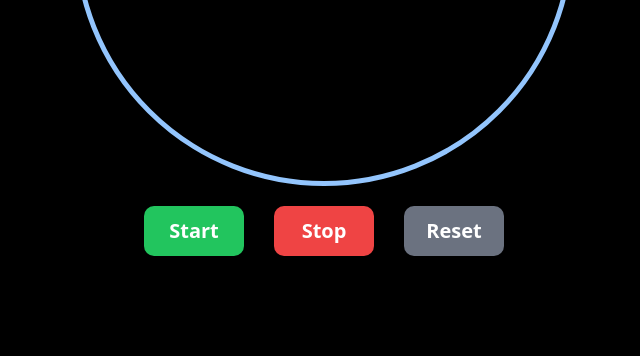
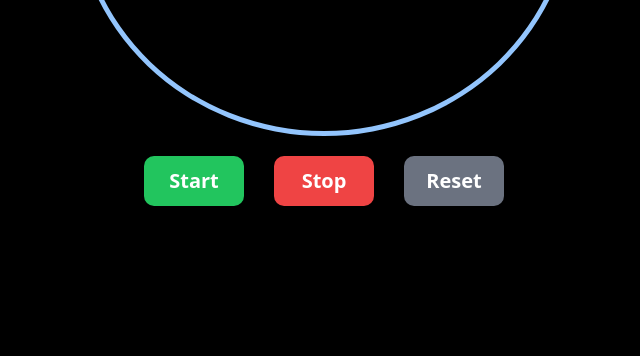
Before and after one commit to ShahabuddinAhmed123/Stopwatch, a website: page index.html in a window 1280 px wide. Shown: the part 524-880 px from the top of the page, without its empty margins (316-956 px from the left). After the commit the page ends 800 px from the top, so only its background shows below. Drawn offline with nearby package versions, Linux system fonts and the light colour scheme; a web font is replaced by a local one.

Commit message:
stopwatch

```diff
--- a/index.html
+++ b/index.html
@@ -9,7 +9,7 @@
     <link href="https://fonts.googleapis.com/css2?family=Chokokutai&display=swap" rel="stylesheet">
     <link href="https://fonts.googleapis.com/css2?family=Courier+Prime:ital,wght@0,400;0,700;1,400;1,700&display=swap" rel="stylesheet">
 </head>
-<body class="h-[100%] w-[100%] bg-black flex flex-col items-center px-[20px] gap-[20px] py-[100px]">
+<body class="h-[100vh] w-[100%] bg-black flex flex-col items-center px-[20px] gap-[20px] py-[70px]">
     <h1 class="text-[60px] text-gray-200 max-[600px]:text-[40px]">Stop watch</h1>
     <div id="timer" class="w-[500px] h-[500px] bg-black border-[5px] relative border-blue-300 p-[20px] rounded-[50%] flex flex-col items-center justify-around mx-auto gap-[50px] max-[540px]:w-[100%] max-[540px]:h-auto max-[540px]:py-[80px] max-[540px]:rounded-[20px] max-[540px]:px-[10px]">
         <div class="ball bg-white absolute w-[20px] h-[20px] rounded-[50%] top-[48%] max-[540px]:hidden " id="ball"></div>
```
